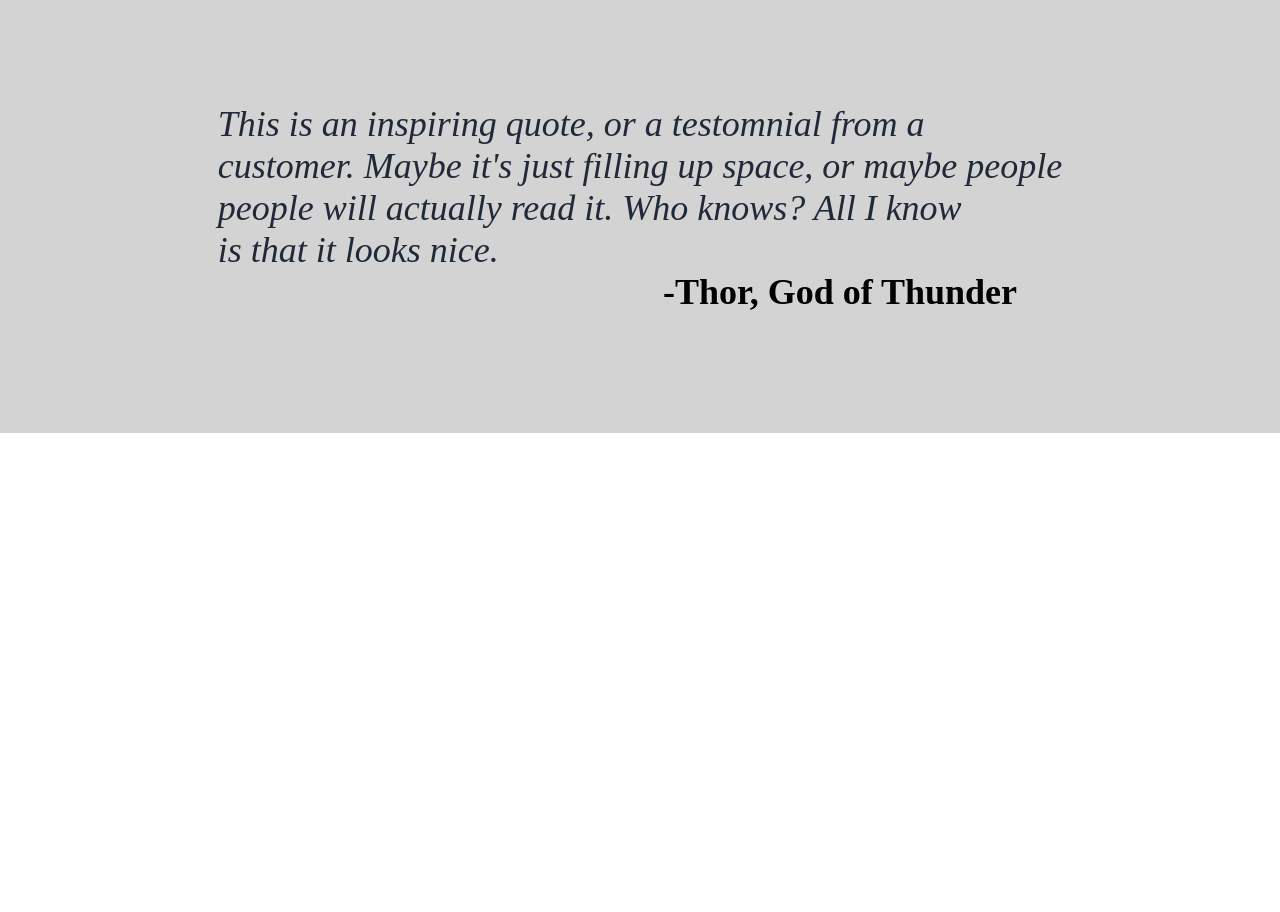
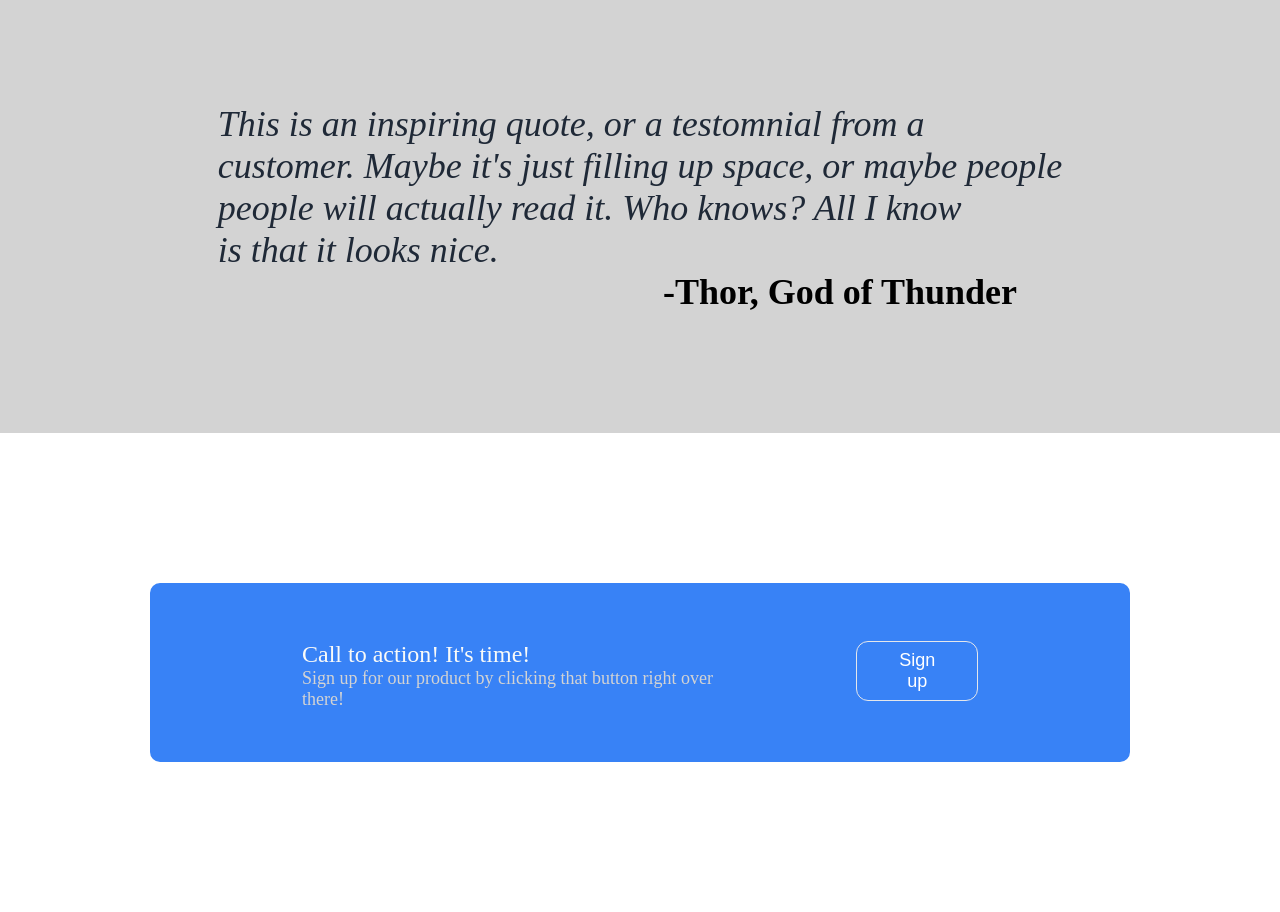
Before and after one commit to davidttpb/landing-page, a plain HTML site: page index.html in a window 1280 px wide. Shown: the part 926-1838 px from the top of the page. Before the commit the page ends 1359 px from the top, so only its background shows below. Drawn offline with Linux system fonts and the light colour scheme.

Commit message:
Added final section of page
Added the final section of the website which includes the call to action sign along with
a signup button

```diff
--- a/index.html
+++ b/index.html
@@ -33,7 +33,7 @@
             </div>
 
             <div class="sign-up-container">
-                <button type="button">Sign up</button>
+                <button type="button" id="first-button">Sign up</button>
             </div>
         </div>
 
@@ -105,5 +105,18 @@
         </div>
     </div>
 
+    <div class="final-container">
+        <div class="blue-container">
+            <div class="final-main-section">
+                <span id="bigger-text">Call to action! It's time!<br></span>
+                <span id="smaller-text">Sign up for our product by clicking that button right over there!</span>
+            </div>
+
+            <div class="final-container-button">
+                <button type="button" id="final-button">Sign up</button>
+            </div>
+        </div>
+    </div>
+
 </body>
 </html>
--- a/style.css
+++ b/style.css
@@ -72,7 +72,7 @@ a {
     margin-left: 188px;
 }
 
-button {
+#first-button {
     background-color: #3882f6;
     color: white;
     font-size: large;
@@ -152,3 +152,50 @@ button {
     margin-left: 400px;
     margin-bottom: 120px;
 }
+
+.final-container {
+    display: flex;
+    justify-content: center;
+    align-items: center;
+}
+
+.blue-container  {
+    display: flex;
+    justify-content: space-between;
+    margin: 150px;
+    border: 2px solid #3882f6;
+    background-color: #3882f6;
+    padding-left: 150px;
+    padding-right: 150px;
+    padding-top: 40px;
+    padding-bottom: 50px;
+    border-radius: 10px;
+}
+
+#final-button {
+    margin-top: 16px;
+    margin-left: 100px;
+    background-color: #3882f6;
+    color: white;
+    font-size: large;
+    border-radius: 12px;
+    padding-left: 30px;
+    padding-right: 30px;
+    padding-top: 8px;
+    padding-bottom: 8px;
+    border: 1px solid #e5e7eb;
+}
+
+.final-main-section {
+    margin-top: 16px;
+}
+
+#bigger-text {
+    font-size: 24px;
+    color: #f9faf8;
+}
+
+#smaller-text {
+    font-size: 18px;
+    color: lightgrey;
+}
```
